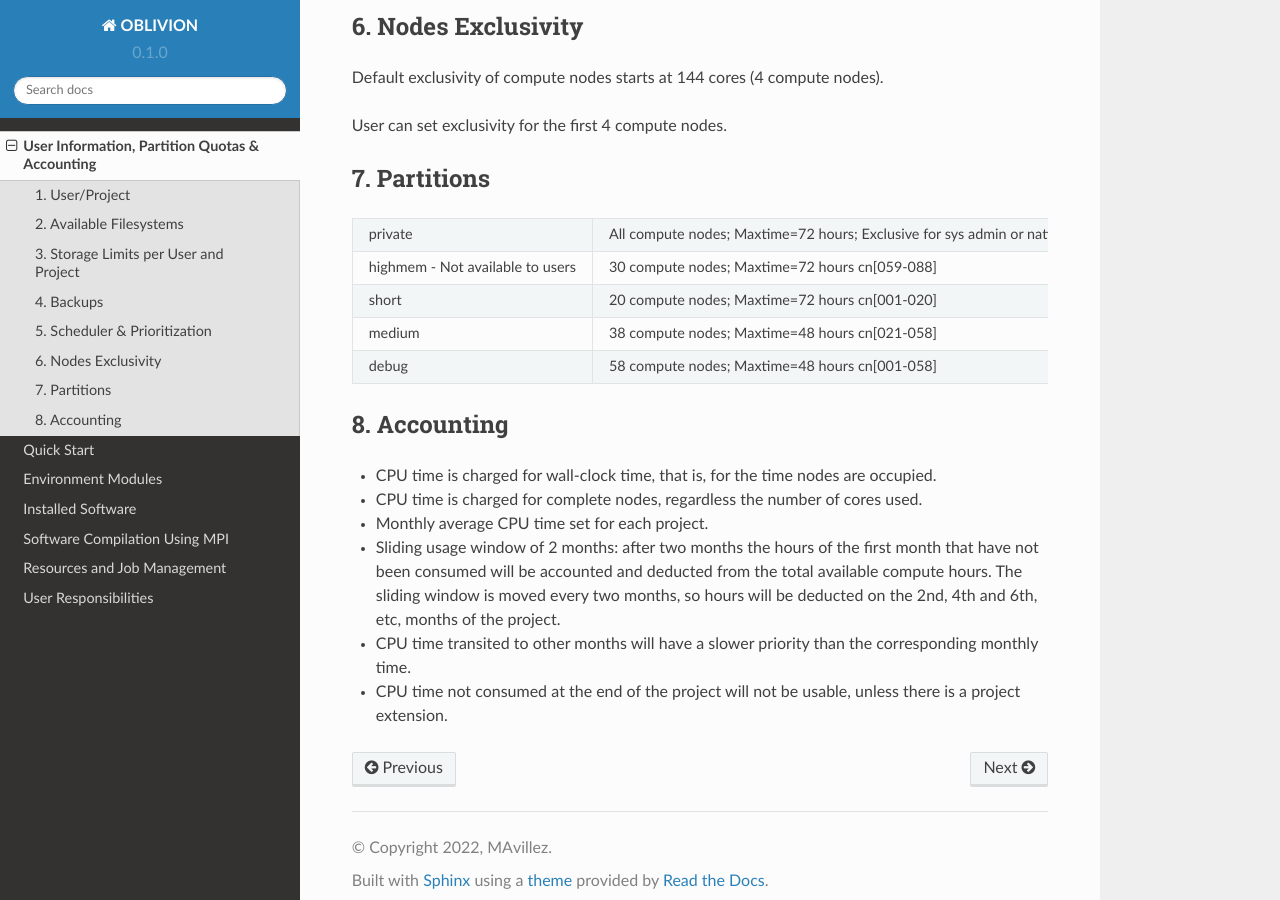
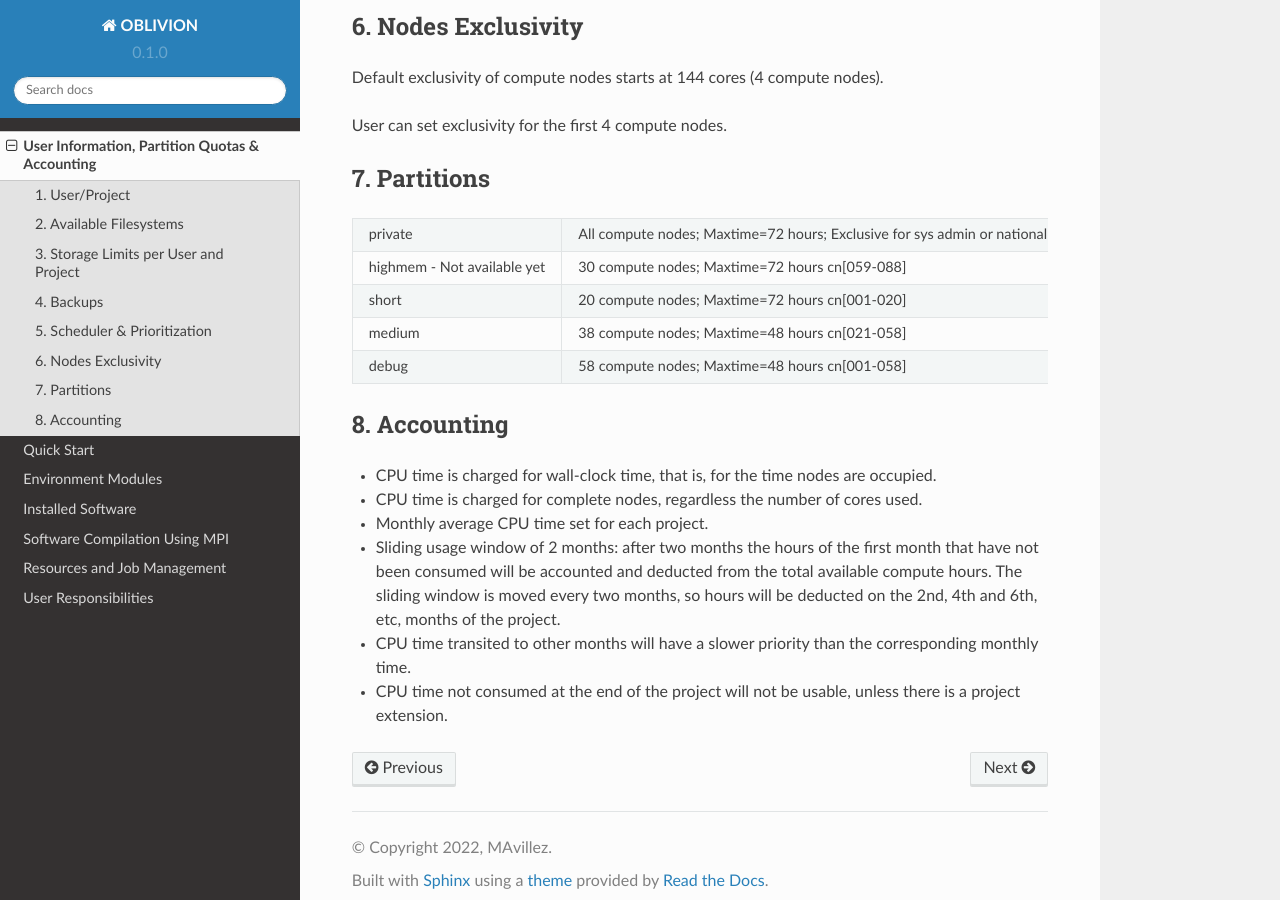
Before and after one commit to mavillez/Oblivion, a Sphinx documentation site: the page built from docs/source/information.rst, in a window 1280 px wide and 900 px high, scrolled down 918 px. Built offline with Sphinx 7.4.7 and the Read the Docs theme 2.0.0, drawn with Linux system fonts in a browser that asks for light colours.

Commit message:
Update information.rst

```diff
--- a/docs/source/information.rst
+++ b/docs/source/information.rst
@@ -61,7 +61,7 @@ User can set exclusivity for the first 4 compute nodes.
 
   * - private
     - All compute nodes; Maxtime=72 hours; Exclusive for sys admin or national urgency runs (high priority)
-  * - highmem - Not available to users
+  * - highmem - Not available yet
     - 30 compute nodes; Maxtime=72 hours cn[059-088]
   * - short
     - 20 compute nodes; Maxtime=72 hours cn[001-020]
```
